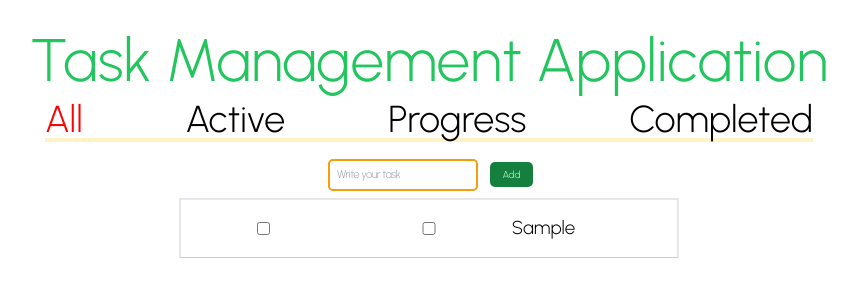
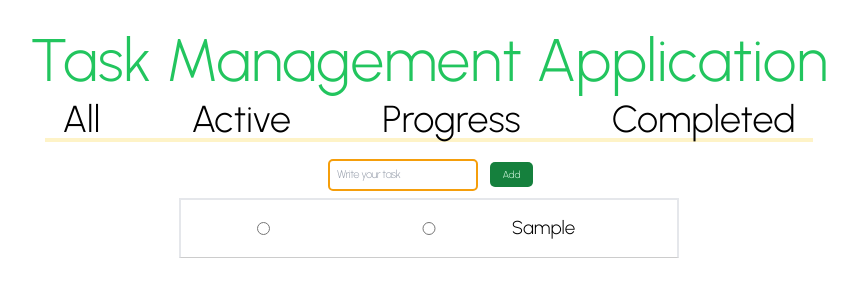
Before and after one commit to Anas9764/Task-Management, a Next.js app: page / in a window 1280 px wide. Both pictures are taken after typing "Sample" into the empty fields and a click on the button "Add". Shown: the top 300 px of the page, without its empty margins (211-1068 px from the left). Built offline with nearby package versions, Linux system fonts and the light colour scheme.

Commit message:
navbar styling updated

```diff
--- a/src/app/globals.css
+++ b/src/app/globals.css
@@ -20,8 +20,8 @@ main {
     align-items: center;
     min-height: 100vh;
     margin-top: 10rem;
+
 }
-
 .main-task li input[type="checkbox"]:checked  + label {
     text-decoration: line-through;
     color: #D14D72;
@@ -34,9 +34,7 @@ main {
     min-height: 6rem;
     border-bottom: .1rem solid #ccc;
 }
-.active{
-    color: red;
-}
+
 
 /*#addtaskinput{*/
 /*    !*border: .1rem solid #ccc;*!*/
--- a/src/components/navbar.tsx
+++ b/src/components/navbar.tsx
@@ -5,33 +5,41 @@ const Navbar = () => {
   const searchParams = useSearchParams();
   const todosFilter = searchParams.get("todos");
   console.log("navbar " + todosFilter);
-
+  // h-10 px-5 m-2 text-green-100 transition-colors duration-150 bg-green-700 rounded-lg focus:shadow-outline hover:bg-green-800
   return (
-    <nav className=" flex justify-between items-center w-3/5 mb-4 border-amber-100 border-b-4 text-6xl">
+    <nav className=" flex justify-between items-center w-3/5 mb-4 border-amber-100 border-b-4 text-6xl   ">
       <Link href="/" className={todosFilter === null ? "active" : ""}>
         {" "}
-        All{" "}
+      <span className="h-10 px-5 m-2  transition-colors duration-150  rounded-lg focus:shadow-outline hover:bg-green-500">
+      All{" "}
+        </span>
       </Link>
       <Link
         href="/?todos=todo"
         className={todosFilter === "active" ? "active" : ""}
       >
         {" "}
+        <span className="h-10 px-5 m-2  transition-colors duration-150  rounded-lg focus:shadow-outline hover:bg-green-500">
         Active{" "}
+        </span>
       </Link>
       <Link
         href="/?todos=progress"
         className={todosFilter === "active" ? "active" : ""}
       >
         {" "}
+        <span className="h-10 px-5 m-2  transition-colors duration-150  rounded-lg focus:shadow-outline hover:bg-green-500">
         Progress{" "}
+        </span>
       </Link>
       <Link
         href="/?todos=completed"
         className={todosFilter === "completed" ? "active" : ""}
       >
         {" "}
+        <span className="h-10 px-5 m-2  transition-colors duration-150  rounded-lg focus:shadow-outline hover:bg-green-500">
         Completed{" "}
+        </span>
       </Link>
     </nav>
   );
--- a/src/components/todos.tsx
+++ b/src/components/todos.tsx
@@ -44,8 +44,8 @@ export const Todos = () => {
           >
 
             <input
-              type="checkbox"
-            // type="radio"
+              // type="checkbox"
+            type="radio"
 
               id={`todo-${todo.id}`}
               checked={todo.status === Filter.Completed}
@@ -59,7 +59,9 @@ export const Todos = () => {
             />
 
             <input
-              type="checkbox"
+              // type="checkbox"
+            type="radio"
+
               id={`todo-${todo.id}`}
               checked={todo.status === Filter.inProgress}
               onChange={() => {
```
